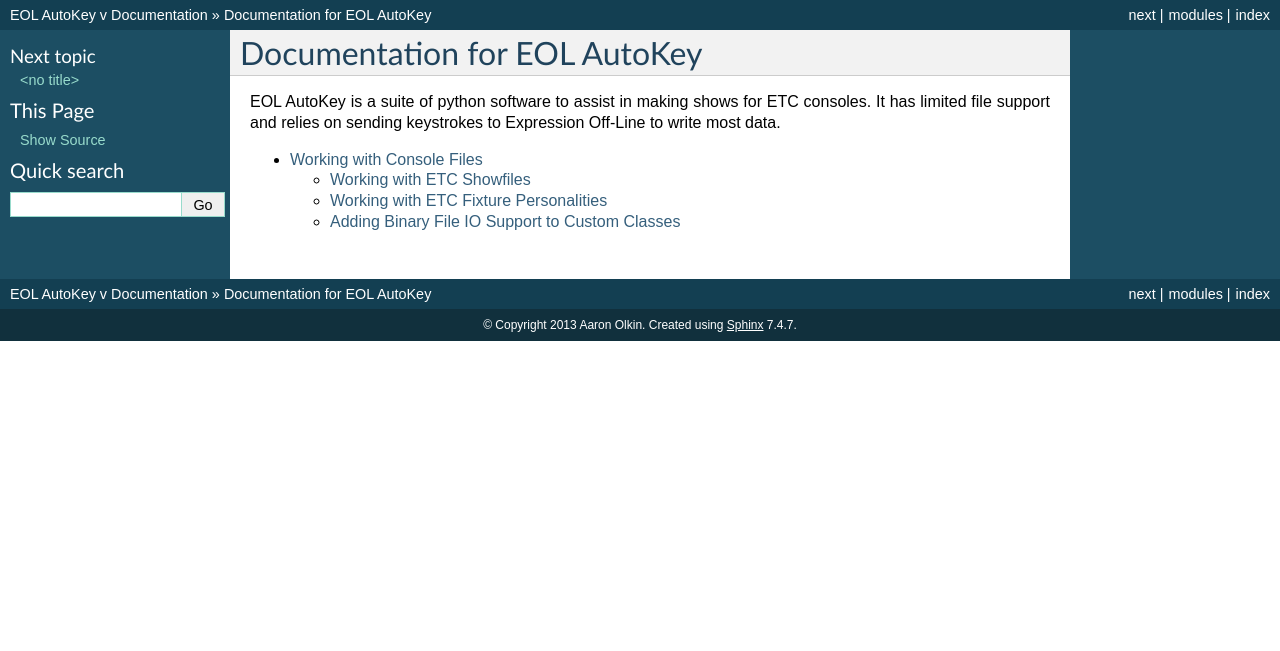
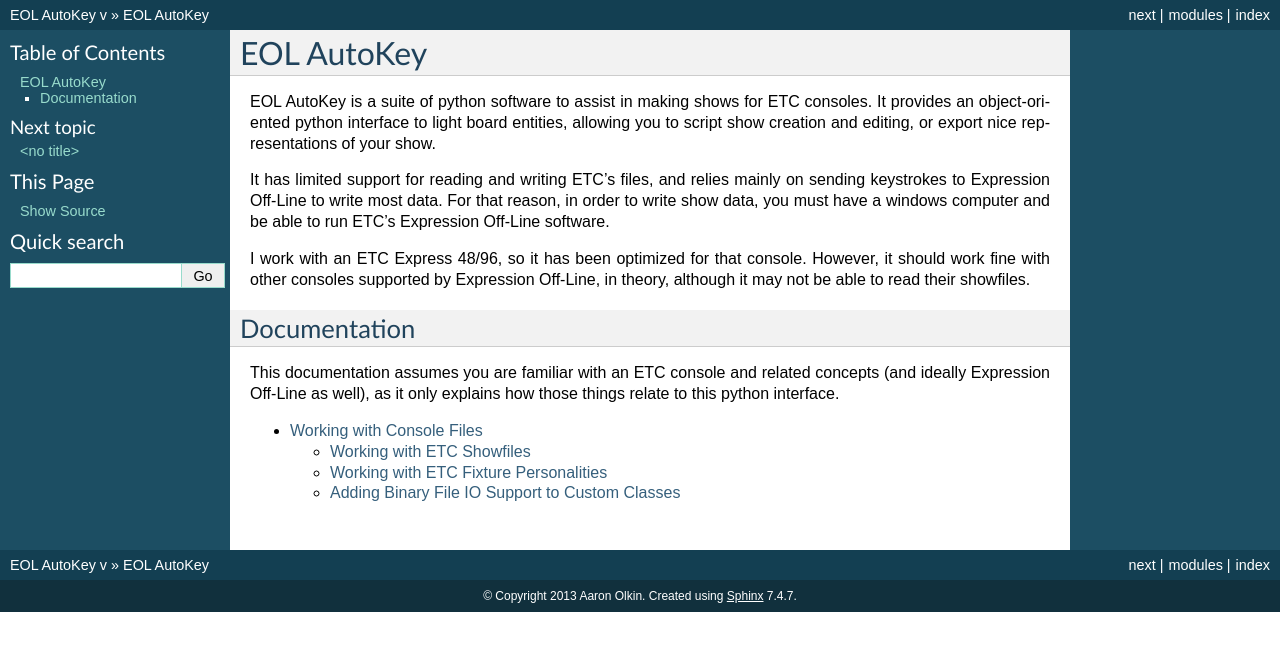
Before and after one commit to aolkin/pylights, a Sphinx documentation site: the page built from sphinx/index.rst, in a window 1280 px wide. Shown: the top 651 px of the page. Built offline with Sphinx 7.4.7, drawn with Linux system fonts in a browser that asks for light colours.

Commit message:
Completed documentation of all current etcfiles functionality.

```diff
--- a/sphinx/conf.py
+++ b/sphinx/conf.py
@@ -105,17 +105,14 @@ html_theme = 'default'
 # Theme options are theme-specific and customize the look and feel of a theme
 # further.  For a list of options available for each theme, see the
 # documentation.
-html_theme_options = {
-    "stickysidebar": True,
-    "externalrefs": True
-}
+#html_theme_options = {}
 
 # Add any paths that contain custom themes here, relative to this directory.
 #html_theme_path = []
 
 # The name for this set of Sphinx documents.  If None, it defaults to
 # "<project> v<release> documentation".
-html_title = "{project} v{release} Documentation".format(**globals())
+html_title = "{project} v{release}".format(**globals())
 
 # A shorter title for the navigation bar.  Default is the same as html_title.
 #html_short_title = None
@@ -195,7 +192,7 @@ latex_elements = {
 # Grouping the document tree into LaTeX files. List of tuples
 # (source start file, target name, title, author, documentclass [howto/manual]).
 latex_documents = [
-  ('index', 'EOLAutoKey.tex', u'EOL AutoKey Documentation',
+  ('index', 'EOLAutoKey.tex', u'EOL AutoKey',
    u'Aaron Olkin', 'manual'),
 ]
 
--- a/sphinx/index.rst
+++ b/sphinx/index.rst
@@ -3,10 +3,29 @@
    You can adapt this file completely to your liking, but it should at least
    contain the root `toctree` directive.
 
-Documentation for EOL AutoKey
-=======================================
+EOL AutoKey
+************************************
 
-EOL AutoKey is a suite of python software to assist in making shows for ETC consoles. It has limited file support and relies on sending keystrokes to Expression Off-Line to write most data.
+EOL AutoKey is a suite of python software to assist in making shows for ETC
+consoles. It provides an object-oriented python interface to light board
+entities, allowing you to script show creation and editing, or export nice
+representations of your show.
+
+It has limited support for reading and writing ETC's files, and relies mainly
+on sending keystrokes to Expression Off-Line to write most data. For that
+reason, in order to write show data, you must have a windows computer and be
+able to run ETC's Expression Off-Line software.
+
+I work with an ETC Express 48/96, so it has been optimized for that console.
+However, it should work fine with other consoles supported by Expression
+Off-Line, in theory, although it may not be able to read their showfiles.
+
+Documentation
+====================================
+
+This documentation assumes you are familiar with an ETC console and related
+concepts (and ideally Expression Off-Line as well), as it only explains how
+those things relate to this python interface.
 
 .. toctree::
    :maxdepth: 2
```
Also changed, not shown: sphinx/etcfiles.rst (+83 -3 lines), 1 other file.
